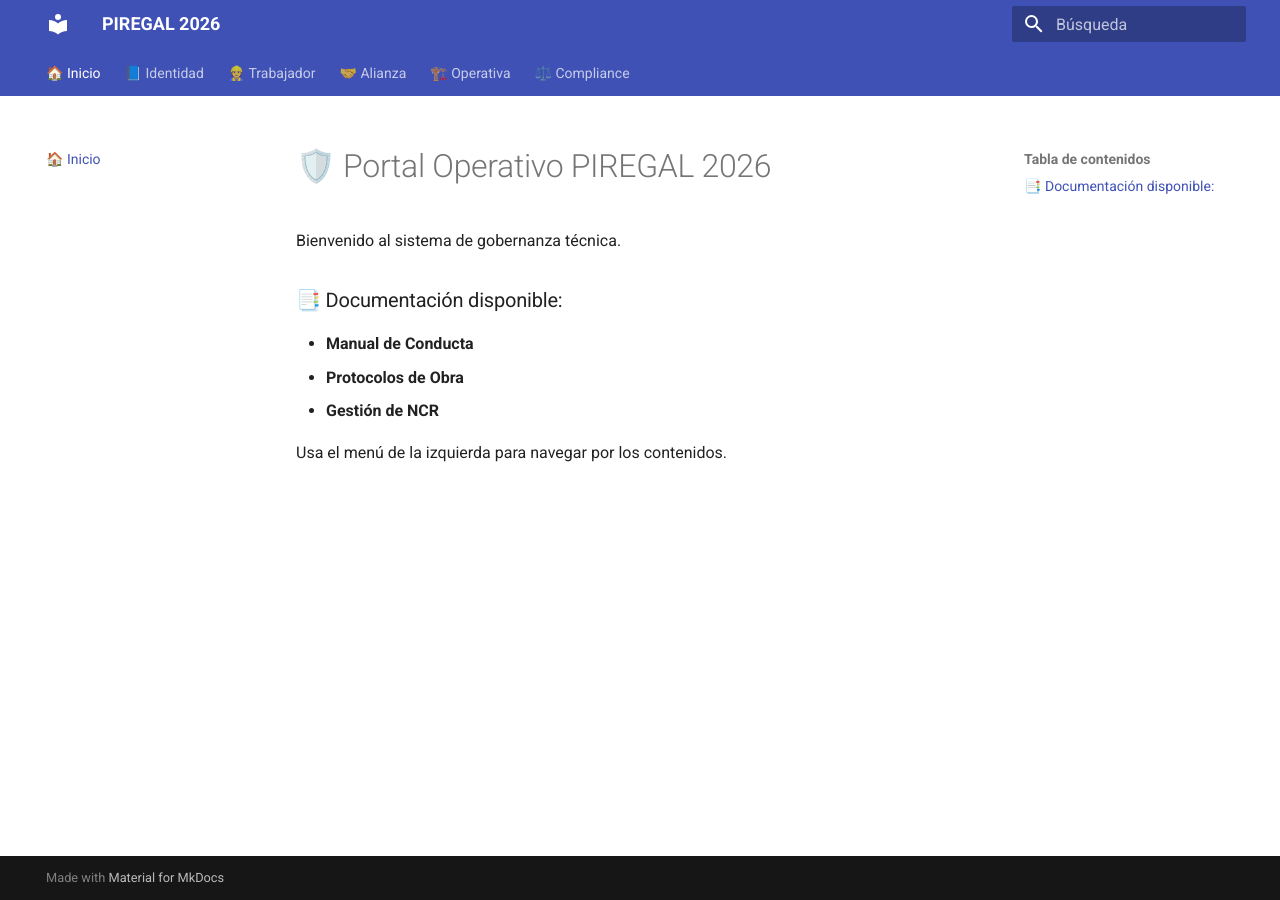
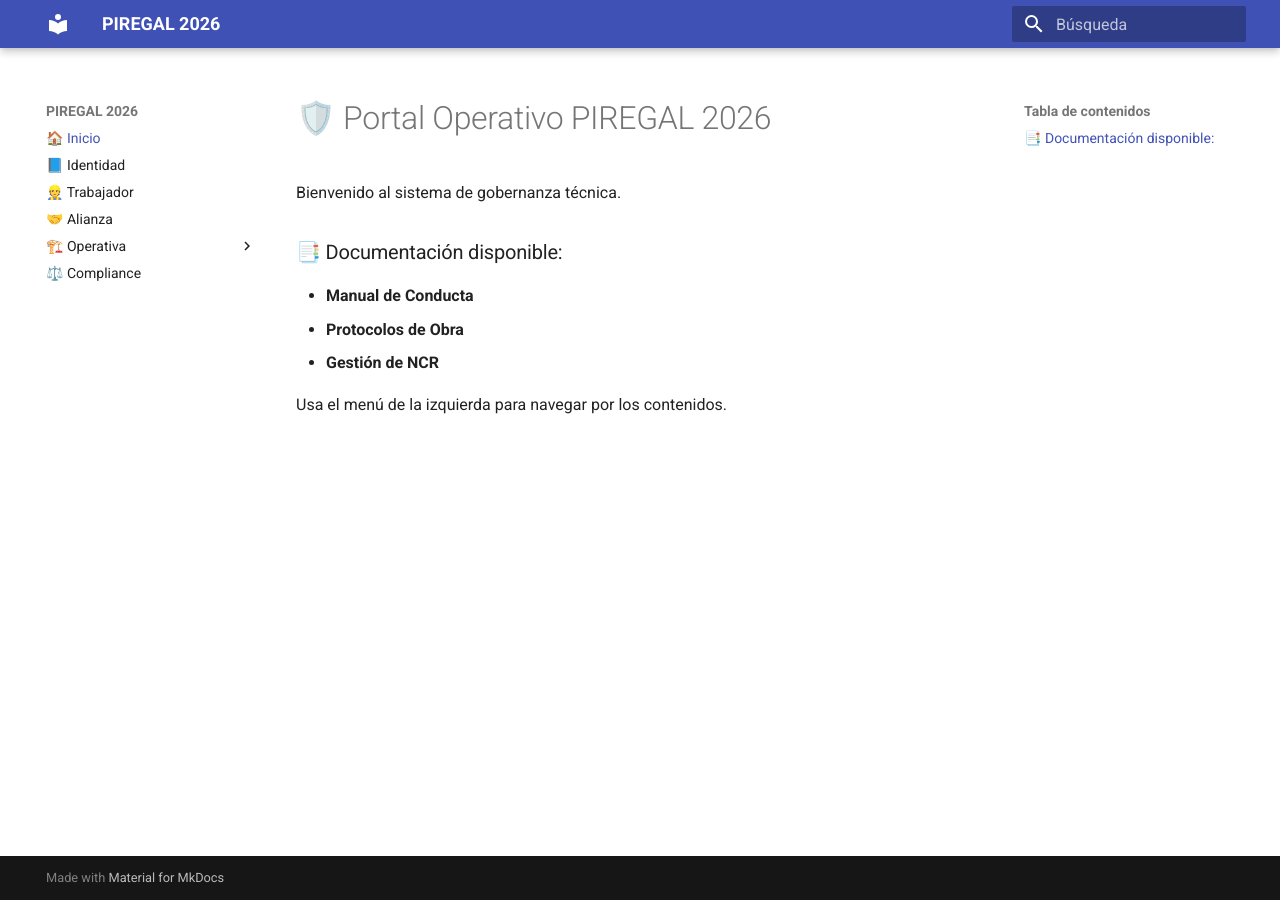
Before and after one commit to bernardezgatosergio-ai/piregal-governance, an MkDocs documentation site: the page built from docs/index.md, in a window 1280 px wide. Built offline with MkDocs 1.6.1 and Material for MkDocs 9.7.7, drawn with Linux system fonts in a browser that asks for light colours.

Commit message:
Update mkdocs.yml

```diff
--- a/mkdocs.yml
+++ b/mkdocs.yml
@@ -2,10 +2,6 @@ site_name: PIREGAL 2026
 theme:
   name: material
   language: es
-  features:
-    - navigation.tabs
-    - navigation.sections
-    - search.highlight
 
 nav:
   - '🏠 Inicio': index.md
```
